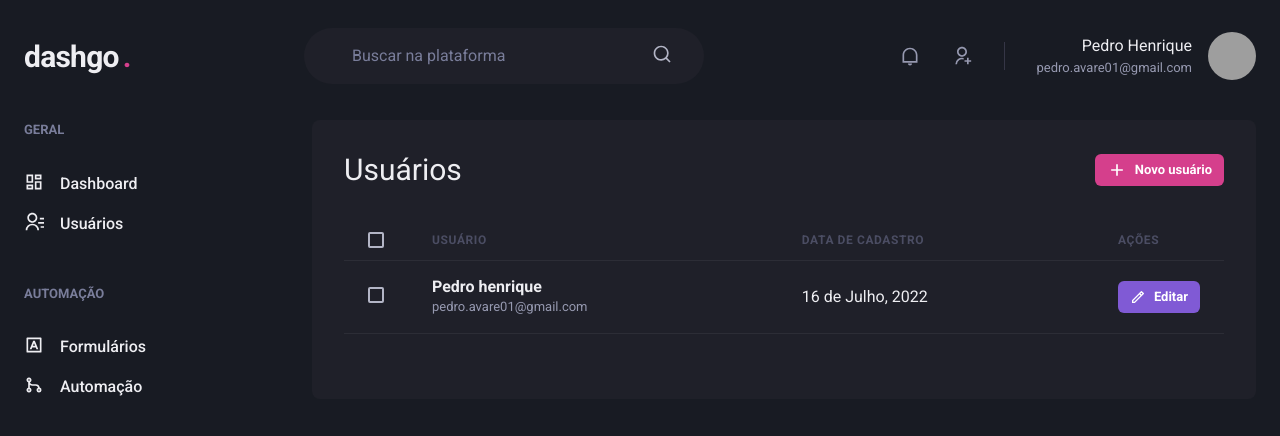
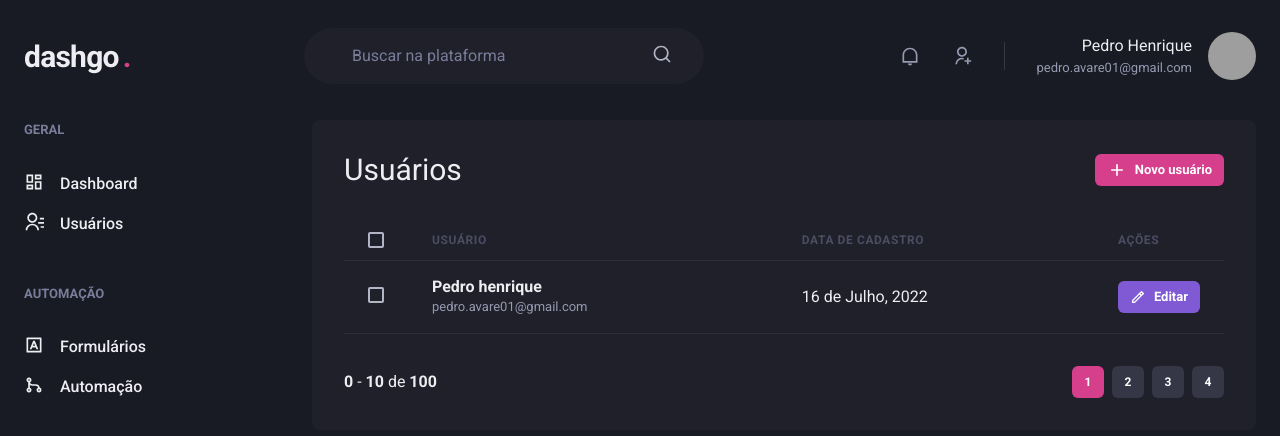
Before and after one commit to pedrohenriiz/dashgo-rocketseat, a Next.js app: page /users in a window 1280 px wide. Shown: the top 436 px of the page. Built offline with nearby package versions, Linux system fonts and the light colour scheme; grey boxes are pictures that could not be loaded.

Commit message:
Adds basic pagination

```diff
--- /dev/null
+++ b/src/components/Pagination/index.tsx
@@ -0,0 +1,66 @@
+import { Box, Button, Stack } from '@chakra-ui/react';
+
+export function Pagination() {
+  return (
+    <Stack
+      mt='8'
+      justify='space-between'
+      alignItems='center'
+      spacing='6'
+      direction='row'
+    >
+      <Box>
+        <strong>0</strong> - <strong>10</strong> de <strong>100</strong>
+      </Box>
+      <Stack direction='row' spacing='2'>
+        <Button
+          size='sm'
+          fontSize='xs'
+          w='4'
+          colorScheme='pink'
+          disabled
+          _disabled={{ bg: 'pink.500', cursor: 'default' }}
+        >
+          1
+        </Button>
+
+        <Button
+          size='sm'
+          fontSize='xs'
+          w='4'
+          colorScheme='pink'
+          bgColor='gray.700'
+          _hover={{
+            bg: 'gray.500',
+          }}
+        >
+          2
+        </Button>
+        <Button
+          size='sm'
+          fontSize='xs'
+          w='4'
+          colorScheme='pink'
+          bgColor='gray.700'
+          _hover={{
+            bg: 'gray.500',
+          }}
+        >
+          3
+        </Button>
+        <Button
+          size='sm'
+          fontSize='xs'
+          w='4'
+          colorScheme='pink'
+          bgColor='gray.700'
+          _hover={{
+            bg: 'gray.500',
+          }}
+        >
+          4
+        </Button>
+      </Stack>
+    </Stack>
+  );
+}
--- a/src/pages/users/index.tsx
+++ b/src/pages/users/index.tsx
@@ -15,6 +15,7 @@
 } from '@chakra-ui/react';
 import { RiAddLine, RiPencilLine } from 'react-icons/ri';
 import { Header } from '../../components/Header';
+import { Pagination } from '../../components/Pagination';
 import { Sidebar } from '../../components/Sidebar';
 
 export default function UserList() {
@@ -84,6 +85,8 @@
               </Tr>
             </Tbody>
           </Table>
+
+          <Pagination />
         </Box>
       </Flex>
     </Box>
```
